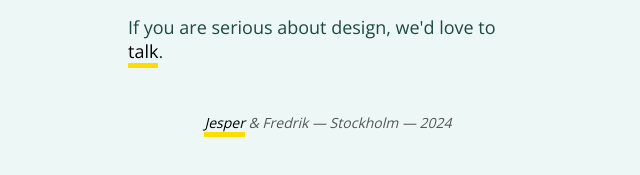
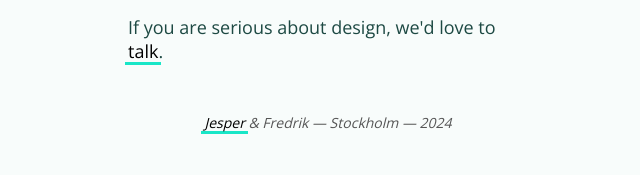
Before and after one commit to bettereachday/bettereachday.github.io, an Astro site: page / in a window 1280 px wide. Shown: the part 563-738 px from the top of the page, 312-952 px from the left. Built offline with nearby package versions, Linux system fonts and the light colour scheme; Astro itself is replaced by a stand-in of ours.

Commit message:
Styling tweaks

```diff
--- a/src/styles/global.css
+++ b/src/styles/global.css
@@ -1,5 +1,7 @@
 * {
   box-sizing: border-box;
+  /* --accent: #FFDC00; */
+  --accent: hsl(171, 80%, 50%);
 }
 
 html, body {
@@ -11,7 +13,7 @@ body {
   font-family: 'Open Sans';
   font-size: 18px;
   color: hsl(171, 44%, 20%);
-  background: hsl(171, 44%, 95%);
+  background: hsl(171, 44%, 98%);
 }
 
 h1, h2, h3, h4, h5, h6 {
@@ -21,14 +23,33 @@ h1, h2, h3, h4, h5, h6 {
 
 a, a:visited {
   color: #000;
-  border-bottom: 5px solid #FFDC00;
+  display: inline-block;
+  position: relative;
+  text-decoration: none;
   transition: all ease 180ms;
-  text-decoration: none;
 }
 
-a:hover {
-  color: #FFDC00;
-  border-bottom: 0;
+a::before {
+  background-color: var(--accent);
+  border: 3px solid transparent;
+  border: solid var(--accent);
+  border-width: 0 3px;
+  bottom: -2px;
+  content: "";
+  display: block;
+  height: 3px;
+  /* mix-blend-mode: multiply; */
+  position: absolute;
+  left:0;
+  width: 100%;
+  transition: all ease 100ms;
+  transform: translate(-3px, 0);
+  z-index: -1;
+}
+
+a:hover::before {
+  position: absolute;
+  height: 100%;
 }
 
 .prelude {
```
Also changed, not shown: 2 other files.
